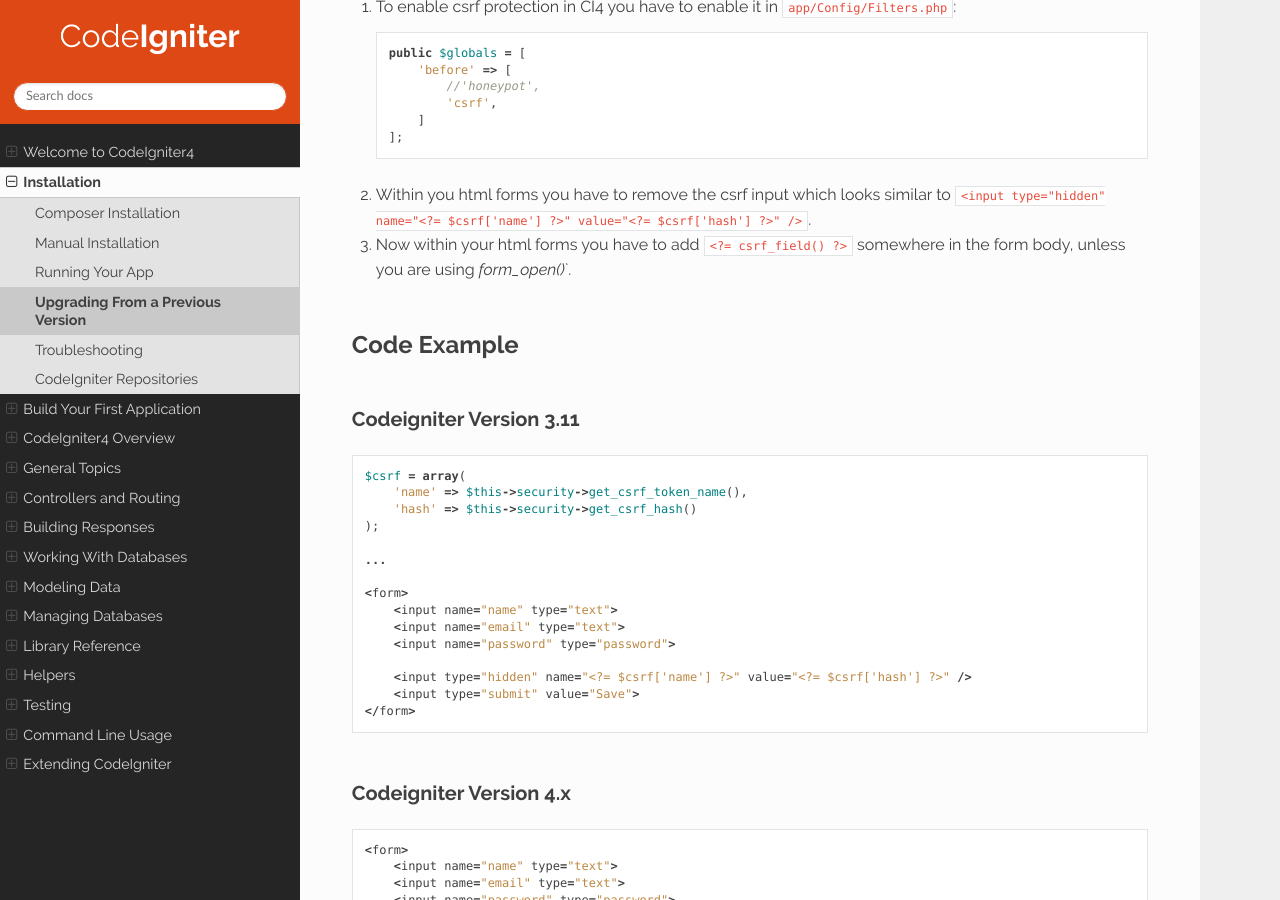
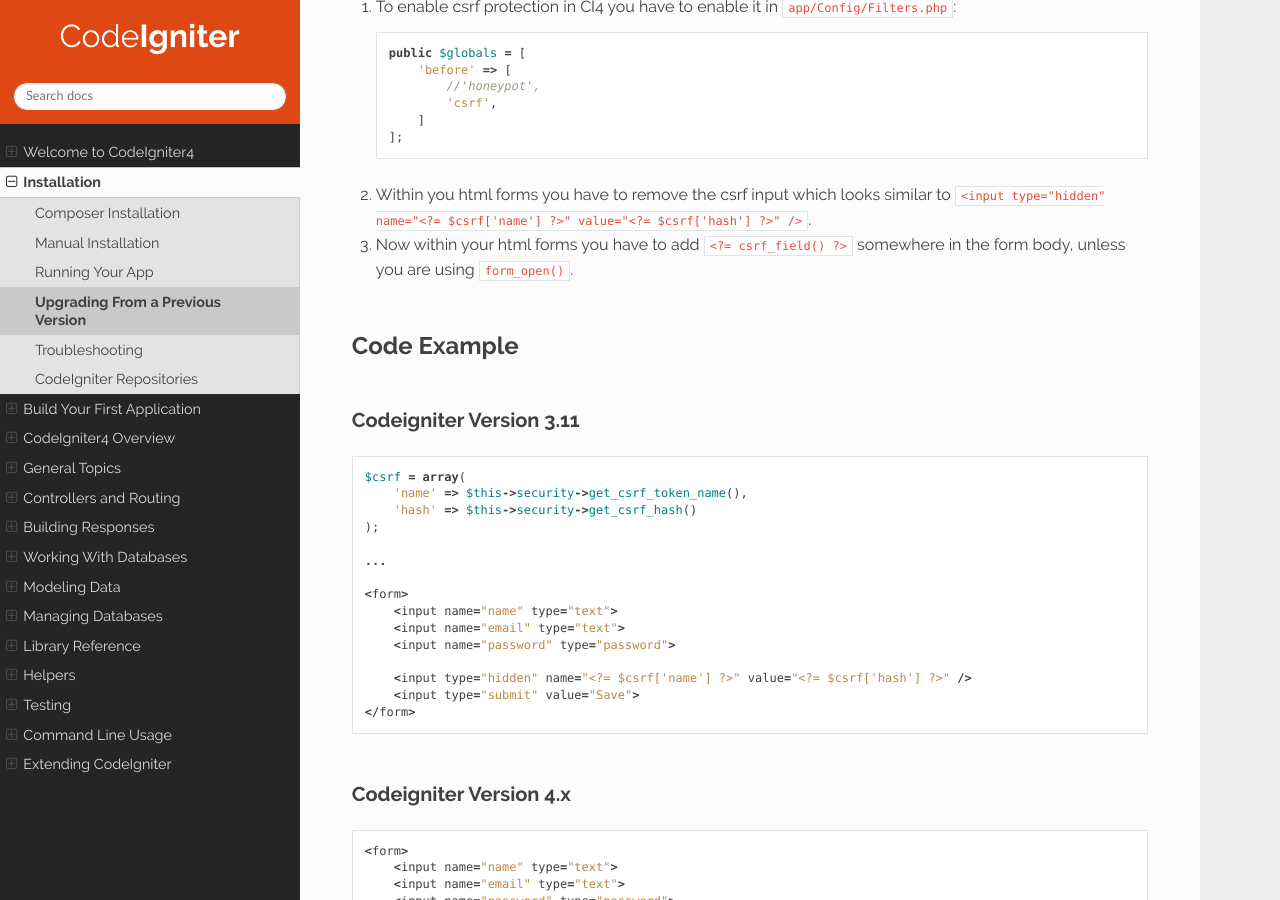
Before and after one commit to NEKOGET/ci4_user_guide_src, a Sphinx documentation site: the page built from source/installation/upgrade_security.rst, in a window 1280 px wide and 900 px high, scrolled down 765 px. Built offline with Sphinx 7.4.7 and the Read the Docs theme 2.0.0, drawn with Linux system fonts in a browser that asks for light colours.

Commit message:
docs: fix RST format

```diff
--- a/source/installation/upgrade_security.rst
+++ b/source/installation/upgrade_security.rst
@@ -31,7 +31,7 @@ Upgrade Guide
     ];
 
 2. Within you html forms you have to remove the csrf input which looks similar to ``<input type="hidden" name="<?= $csrf['name'] ?>" value="<?= $csrf['hash'] ?>" />``.
-3. Now within your html forms you have to add ``<?= csrf_field() ?>`` somewhere in the form body, unless you are using `form_open()``.
+3. Now within your html forms you have to add ``<?= csrf_field() ?>`` somewhere in the form body, unless you are using ``form_open()``.
 
 Code Example
 ============
```
